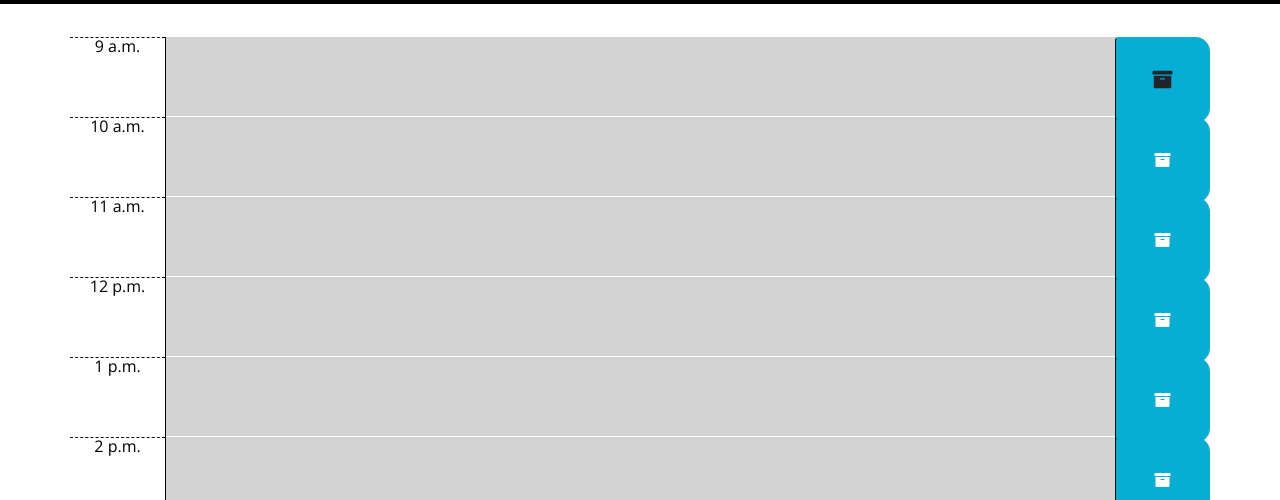
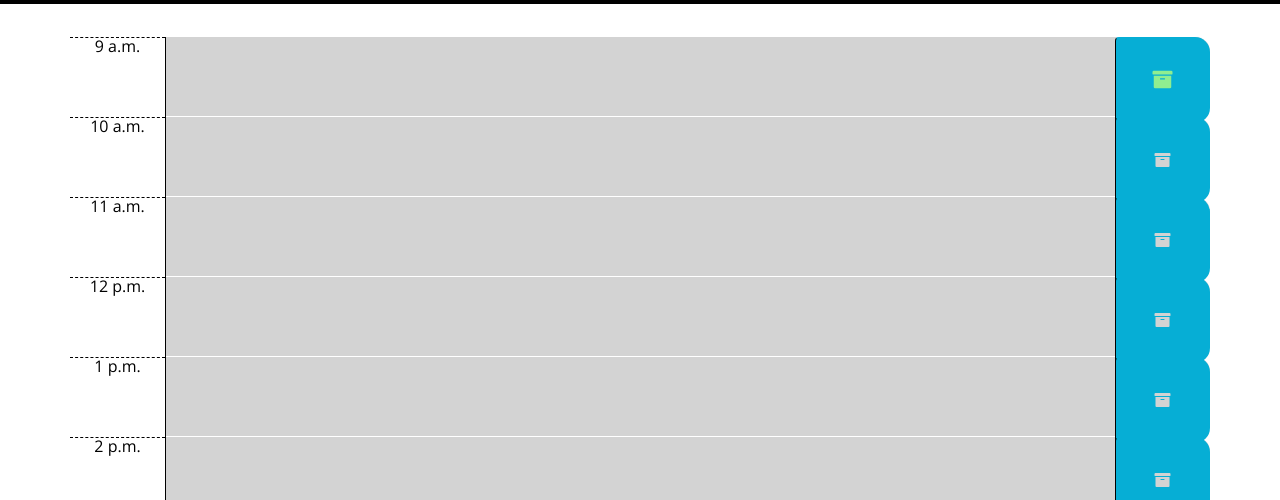
Before and after one commit to cocobeware83/work-day-scheduler, a plain HTML site: page index.html in a window 1280 px wide. In both pictures the pointer is over the icon 1162 px from the left and 380 px from the top of the page. Shown: the part 300-800 px from the top of the page. Drawn offline with nearby package versions, Linux system fonts and the light colour scheme.

Commit message:
added some styling to buttons

```diff
--- a/assets/style.css
+++ b/assets/style.css
@@ -80,6 +80,11 @@ textarea{
   top: 50%;
   left: 50%;
   transform: translate(-50%,-50%);
+  color: lightgrey;
+}
+
+.fa-archive:hover {
+  color: lightgreen;
 }
 
 /* media styling for tablets and phones */
```
